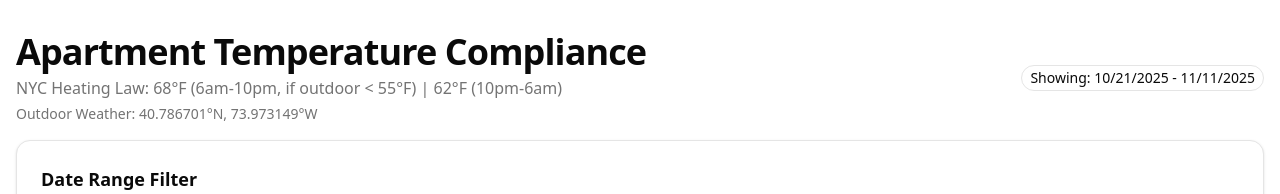
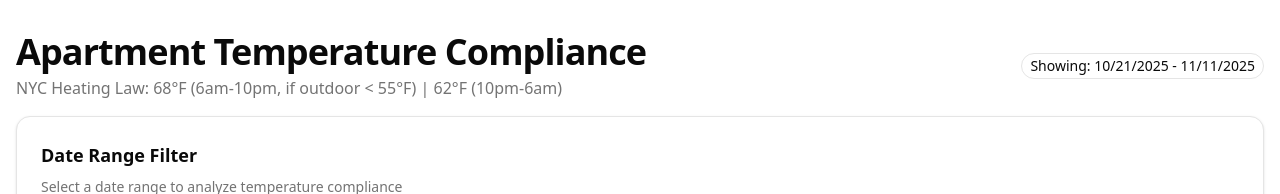
Before and after one commit to anthonysaltarelli/apartment_temperature, a Next.js app: page / in a window 1280 px wide. Shown: the top 194 px of the page. Built offline with nearby package versions, Linux system fonts and the light colour scheme; no server answers.

Commit message:
removing coordiantes from view

```diff
--- a/app/page.tsx
+++ b/app/page.tsx
@@ -6,7 +6,7 @@ import { TemperatureReading, TimeInterval, ComplianceStats } from '@/lib/types';
 import { loadTemperatureData } from '@/lib/csvParser';
 import { calculateComplianceStats, checkCompliance } from '@/lib/complianceChecker';
 import { aggregateReadings, identifyViolationPeriods, ViolationPeriod } from '@/lib/dataAggregator';
-import { fetchOutdoorTemperature, getOutdoorTempForTimestamp, NYC_LATITUDE, NYC_LONGITUDE } from '@/lib/weatherApi';
+import { fetchOutdoorTemperature, getOutdoorTempForTimestamp } from '@/lib/weatherApi';
 import { TemperatureChart } from '@/components/TemperatureChart';
 import { ComplianceStatsComponent } from '@/components/ComplianceStats';
 import { ViolationPeriods } from '@/components/ViolationPeriods';
@@ -177,9 +177,6 @@ export default function Home() {
               <p className="text-muted-foreground mt-1">
                 NYC Heating Law: 68°F (6am-10pm, if outdoor &lt; 55°F) | 62°F (10pm-6am)
               </p>
-              <p className="text-sm text-muted-foreground mt-1">
-                Outdoor Weather: {NYC_LATITUDE.toFixed(6)}°N, {Math.abs(NYC_LONGITUDE).toFixed(6)}°W
-              </p>
               {outdoorDataLoading && (
                 <p className="text-sm text-muted-foreground mt-1">
                   Loading outdoor temperature data...
```
